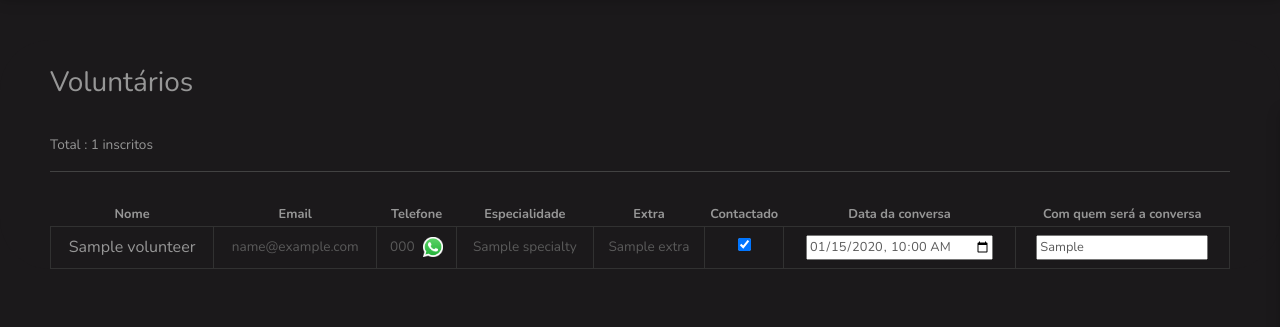
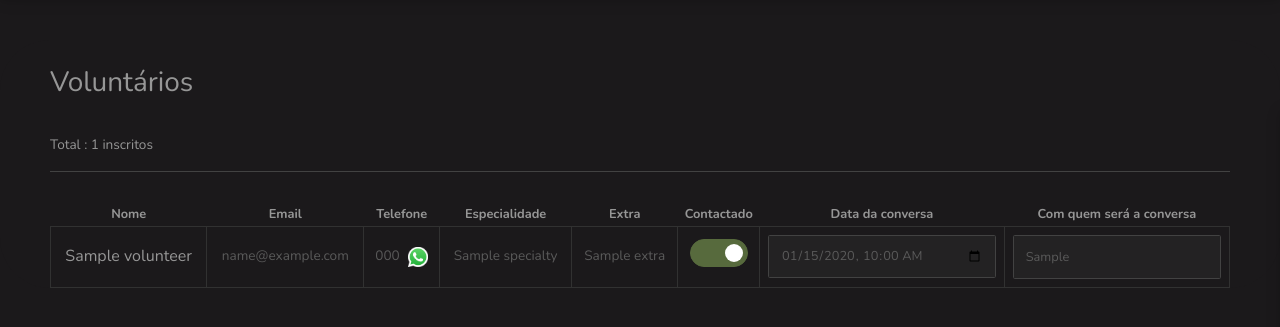
Before and after one commit to Projeto-Lovelace/lovelace, a Symfony app: template templates/admin/volunteers.html.twig in a window 1280 px wide. Shown: the part 90-417 px from the top of the page. Run offline with Twig, Linux system fonts and the light colour scheme; the template is opened without the code that fills it: most values are stand-ins (such as "Sample title", 1, 10 or a date in 2020); some libraries are stand-ins or nearby versions.

Commit message:
Volunteers

```diff
--- a/templates/admin/volunteers.html.twig
+++ b/templates/admin/volunteers.html.twig
@@ -67,14 +67,16 @@
                             <p class="text-muted">{{ volunteer.extra }}</p>
                         </td>
                         <td class="p-2 border text-center">
-                            <input type="checkbox" value="{{ volunteer.id }}" class="text-muted contacted"
-                                   {% if(volunteer.contacted) %}checked{% endif %}>
+                            <div class="custom-switch custom-switch-primary">
+                                <input value="{{ volunteer.id }}" class="custom-switch-input contacted" id="switch4" {% if(volunteer.contacted) %}checked{% endif %} type="checkbox">
+                                <label class="custom-switch-btn" for="switch4"></label>
+                            </div>
                         </td>
                         <td class="p-2 border text-center">
-                            <input alt="{{ volunteer.id }}" value="{{ volunteer.talkDateTime }}" type="datetime-local" class="text-muted dateTime">
+                            <input alt="{{ volunteer.id }}" value="{{ volunteer.talkDateTime }}" type="datetime-local" class="form-control text-muted dateTime">
                         </td>
                         <td class="p-2 border text-center">
-                            <input alt="{{ volunteer.id }}" value="{{ volunteer.whoWillTalk }}" type="text" class="text-muted whoWillTalk">
+                            <input alt="{{ volunteer.id }}" value="{{ volunteer.whoWillTalk }}" type="text" class="form-control text-muted whoWillTalk">
                         </td>
                     </tr>
                 {% endfor %}
```
